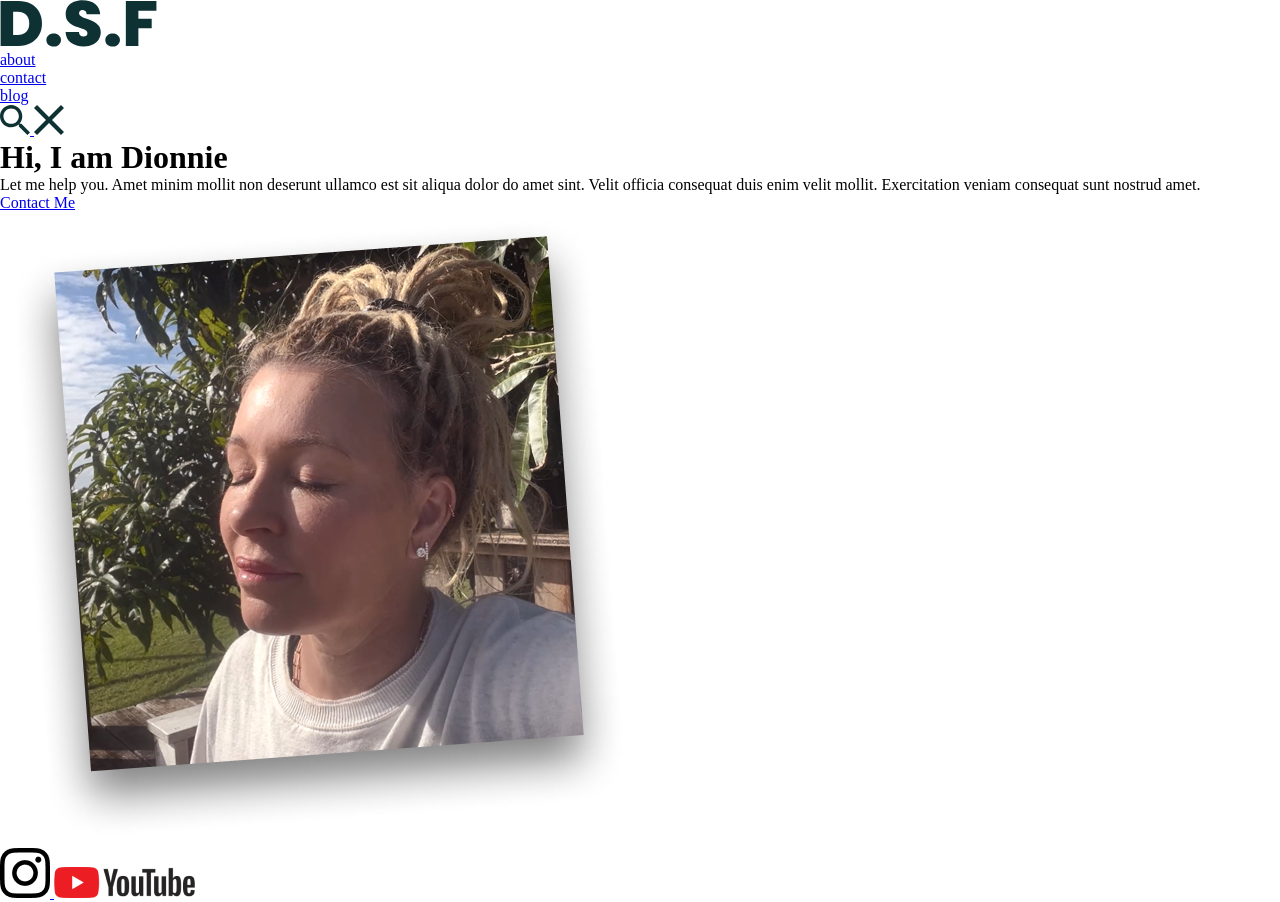
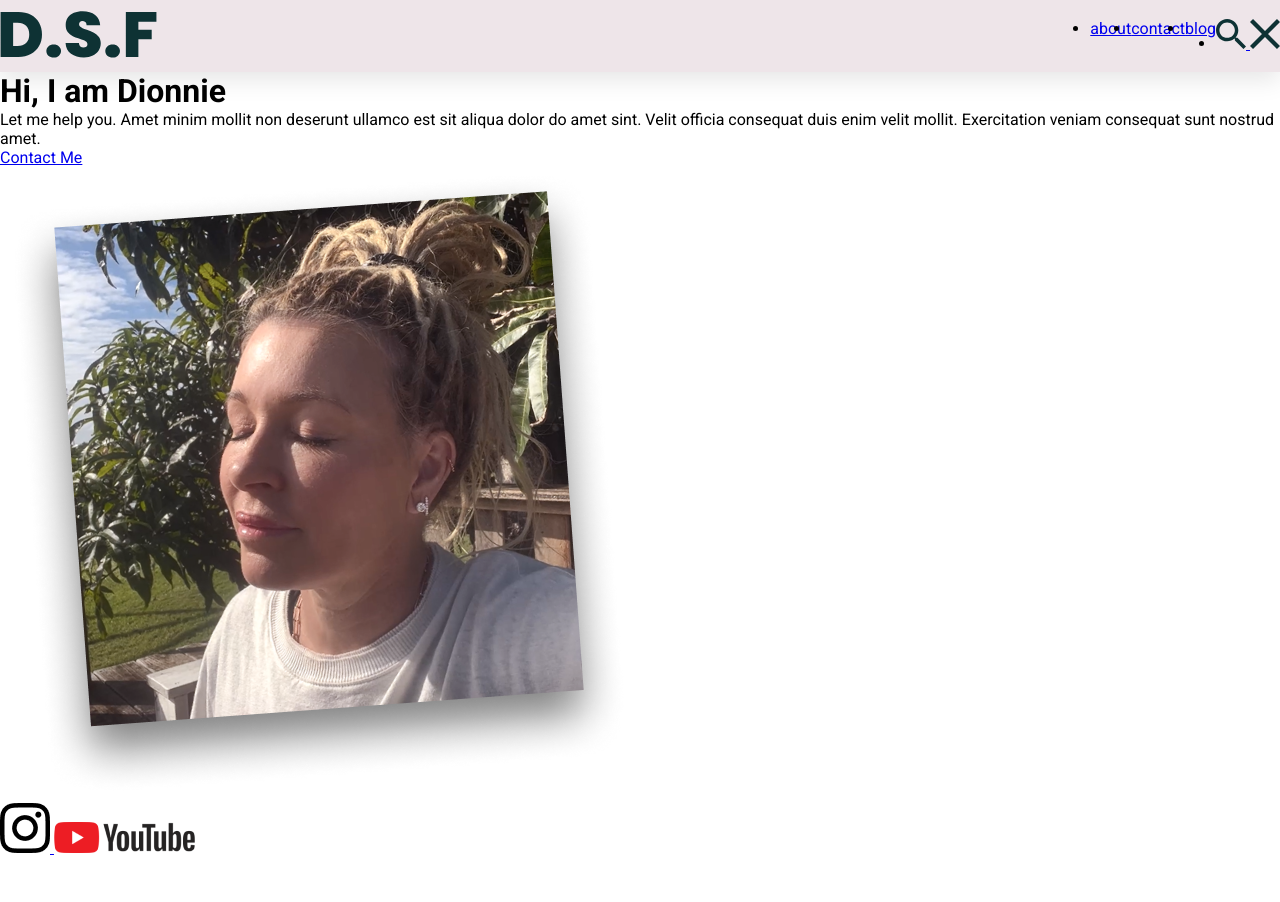
Before and after one commit to manlikesach/homepage-sample, a plain HTML site: page index.html in a window 1280 px wide. After the commit the page ends 857 px from the top, so only its background shows below. Drawn offline with Linux system fonts and the light colour scheme.

Commit message:
updated files

```diff
--- a/index.html
+++ b/index.html
@@ -5,12 +5,16 @@
     <meta http-equiv="X-UA-Compatible" content="IE=edge">
     <meta name="viewport" content="width=device-width, initial-scale=1.0">
     <link rel="stylesheet" href="styles.css">
+    <link rel="preconnect" href="https://fonts.googleapis.com">
+    <link rel="preconnect" href="https://fonts.gstatic.com" crossorigin>
+    <link href="https://fonts.googleapis.com/css2?family=Roboto:ital,wght@0,100;0,400;0,500;0,700;0,900;1,100;1,400;1,500;1,700;1,900&display=swap" rel="stylesheet">
     <title>Welcome</title>
 </head>
 <body>
-    <!--Navigation Bar-->
+    <!--Navigation-->
     <div class="nav-container">
         <div class="wrapper">
+            <nav>
                 <!--Logo-->
                 <div class="logo">
                     <img src="images/Logo.svg" alt="D.S.F">
@@ -34,6 +38,7 @@
                     </a>
                     </li>
                 </ul>
+            </nav>
         </div>
     </div>
 
@@ -55,6 +60,7 @@
             <!--Dionnie's Image-->
             <div class="hero-image">
                 <img src="images/Image.png" alt="Image of Dionnie">
+                <div class="image-bg"></div>
             </div>
 
             <!--Links to social media-->
--- a/styles.css
+++ b/styles.css
@@ -3,3 +3,30 @@
     margin: 0;
     padding: 0;
 }
+
+body {
+    font-family: 'Roboto', sans-serif;
+}
+
+/* Navigation */
+.nav-container {
+    background: #EEE5E9;
+    box-shadow: 0px 8px 25px rgba(0, 0, 0, 0.1);
+    height: 72px;
+}
+
+.wrapper {
+    max-width: 1440px;
+    margin: 0 auto;
+}
+
+nav {
+    display: flex;
+    align-items: center;
+    justify-content: space-between;
+    height: 72px;
+}
+
+nav ul {
+    display: flex;
+}
```
Lines whose indentation alone changed are shown as unchanged.
